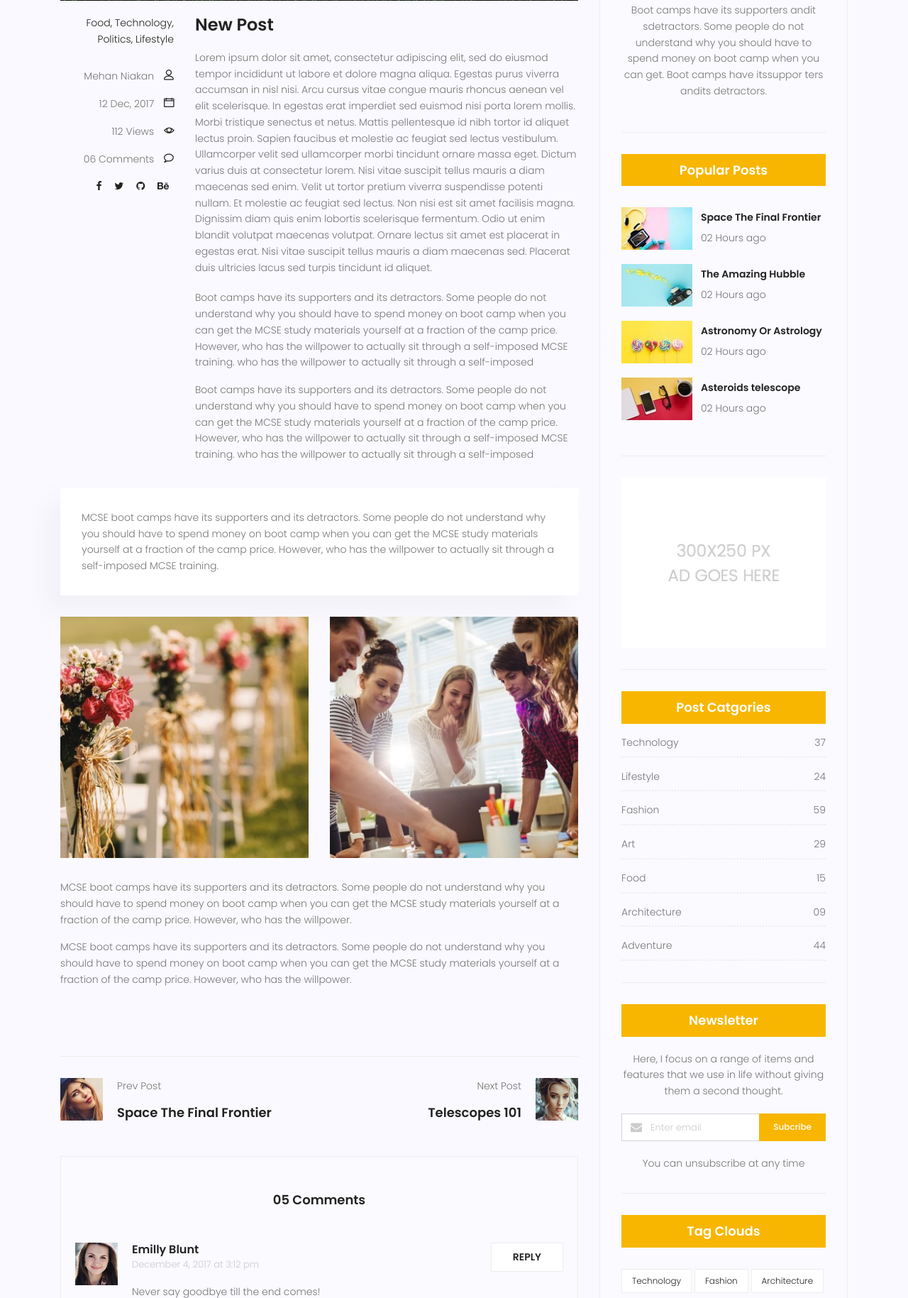
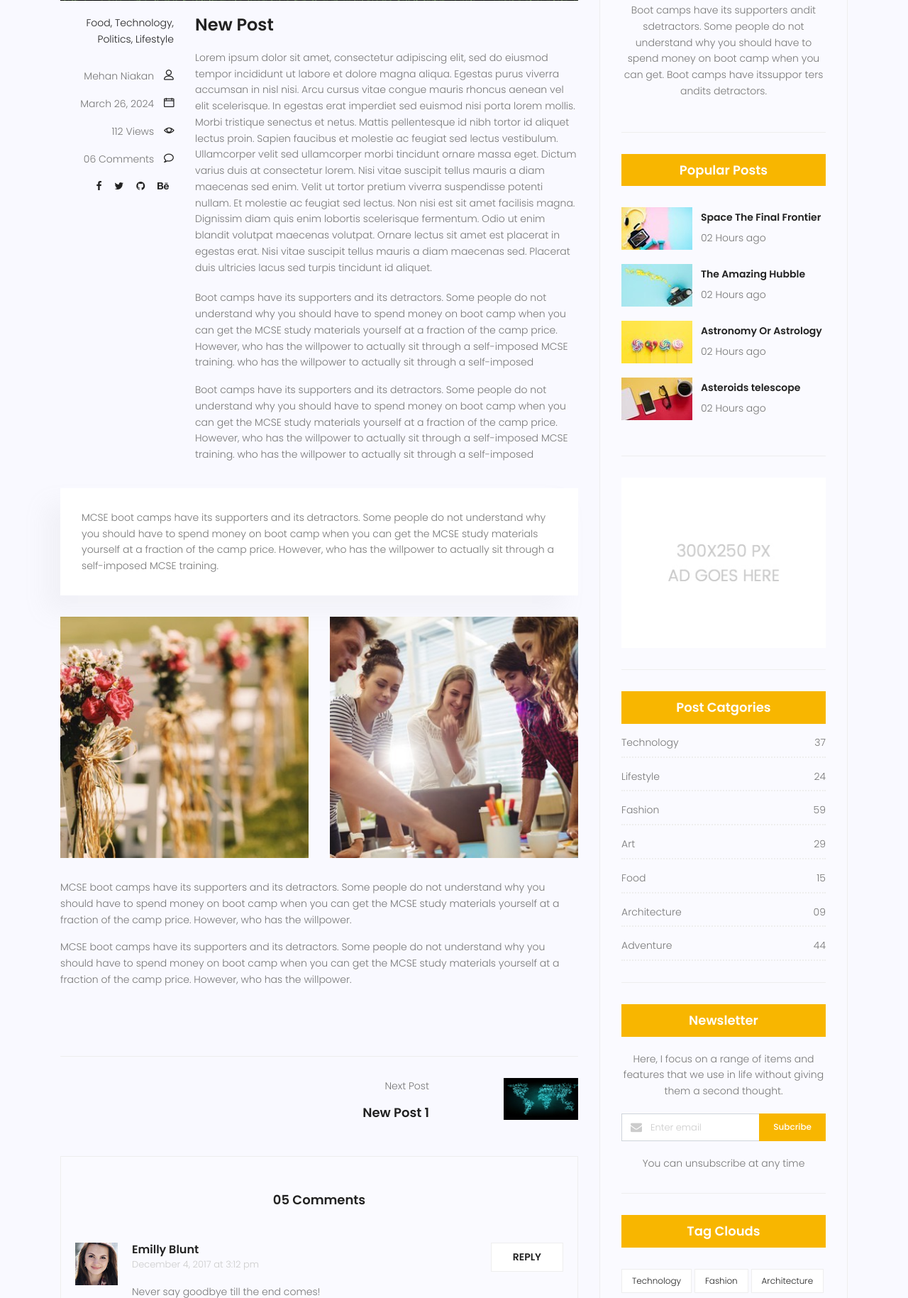
Before and after one commit to mehranniakan/djangoProject2, a Django app: a page that uses Templates/base.html in a window 1280 px wide. Shown: the part 830-2659 px from the top of the page at 71% size. Run offline with Django 4.2, Linux system fonts and the light colour scheme; data comes from the database, SQL or seed files in the repository; both versions use the stored data as it was after the commit; some libraries are stand-ins or nearby versions.

Commit message:
prev and next change done!

```diff
--- a/Templates/base.html
+++ b/Templates/base.html
@@ -30,6 +30,7 @@
     <link rel="stylesheet" href="{% static 'css/animate.min.css' %}">
     <link rel="stylesheet" href="{% static 'css/owl.carousel.css' %}">
     <link rel="stylesheet" href="{% static 'css/main.css' %}">
+    <link rel="stylesheet" href="{% static 'css/CustomStyle.css' %}">
 </head>
 <body>
 <header id="header">
--- a/Templates/blog/blog-single.html
+++ b/Templates/blog/blog-single.html
@@ -41,11 +41,12 @@
                                 <li><a href="#">Lifestyle</a></li>
                             </ul>
                             <div class="user-details row">
-                                <p class="user-name col-lg-12 col-md-12 col-6"><a href="#">{{ Post.Author.get_full_name }}</a> <span
+                                <p class="user-name col-lg-12 col-md-12 col-6"><a
+                                        href="#">{{ Post.Author.get_full_name }}</a> <span
                                         class="lnr lnr-user"></span></p>
-                                <p class="date col-lg-12 col-md-12 col-6"><a href="#">12 Dec, 2017</a> <span
+                                <p class="date col-lg-12 col-md-12 col-6"><a href="#">{{ Post.Publish_date }}</a> <span
                                         class="lnr lnr-calendar-full"></span></p>
-                                <p class="view col-lg-12 col-md-12 col-6"><a href="#">{{ count }} Views</a> <span
+                                <p class="view col-lg-12 col-md-12 col-6"><a href="#">{{ Post.Counted_Views }} Views</a> <span
                                         class="lnr lnr-eye"></span></p>
                                 <p class="comments col-lg-12 col-md-12 col-6"><a href="#">06 Comments</a> <span
                                         class="lnr lnr-bubble"></span></p>
@@ -110,31 +111,62 @@
                     </div>
                     <div class="navigation-area">
                         <div class="row">
+                            {% if next_item == 'Null' %}
                                 <div class="col-lg-6 col-md-6 col-12 nav-left flex-row d-flex justify-content-start align-items-center">
-                                <div class="thumb">
-                                    <a href="{% url 'single_blog' prev_id %}"><img class="img-fluid" src="{% static 'img/blog/prev.jpg' %}" alt=""></a>
+                                    <div class="containers">
+                                        <a href="{% url 'single_blog' prev_item.id %}"><img class="custom_image" src="{{ prev_item.Image.url }}" alt=""></a>
                                     </div>
                                     <div class="arrow">
-                                    <a href={% url 'single_blog' prev_id %}><span class="lnr text-white lnr-arrow-left"></span></a>
+                                        <a href={% url 'single_blog' prev_item.id %}><span class="lnr text-white lnr-arrow-left"></span></a>
                                     </div>
                                     <div class="detials">
                                         <p>Prev Post</p>
-                                    <a href="{% url 'single_blog' prev_id %}"><h4>Space The Final Frontier</h4></a>
+                                        <a href="{% url 'single_blog' prev_item.id %}"><h4>{{ prev_item.Title }}</h4>
+                                        </a>
+                                    </div>
+                                </div>
+                                <div class="col-lg-6 col-md-6 col-12 nav-right flex-row d-flex justify-content-end align-items-center"></div>
+                            {% elif prev_item == 'Null' %}
+                                <div class="col-lg-6 col-md-6 col-12 nav-left flex-row d-flex justify-content-start align-items-center"></div>
+                                <div class="col-lg-6 col-md-6 col-12 nav-right flex-row d-flex justify-content-end align-items-center">
+                                    <div class="detials">
+                                        <p>Next Post</p>
+                                        <a href="{% url 'single_blog' next_item.id %}"><h4>{{ next_item.Title }}</h4></a>
+                                    </div>
+                                    <div class="arrow">
+                                        <a href="{% url 'single_blog' next_item.id %}"><span class="lnr text-white lnr-arrow-right"></span></a>
+                                    </div>
+                                    <div class="containers">
+                                        <a href='{% url 'single_blog' next_item.id %}'><img class="custom_image"  src="{{ next_item.Image.url }}" alt=""></a>
+                                    </div>
+                                </div>
+                            {% else %}
+                                <div class="col-lg-6 col-md-6 col-12 nav-left flex-row d-flex justify-content-start align-items-center">
+                                    <div class="containers">
+                                        <a href="{% url 'single_blog' prev_item.id %}"><img class="custom_image"  src="{{ prev_item.Image.url }}" alt=""></a>
+                                    </div>
+                                    <div class="arrow">
+                                        <a href={% url 'single_blog' prev_item.id %}><span class="lnr text-white lnr-arrow-left"></span></a>
+                                    </div>
+                                    <div class="detials">
+                                        <p>Prev Post</p>
+                                        <a href="{% url 'single_blog' prev_item.id %}"><h4>{{ prev_item.Title }}</h4>
+                                        </a>
                                     </div>
                                 </div>
                                 <div class="col-lg-6 col-md-6 col-12 nav-right flex-row d-flex justify-content-end align-items-center">
                                     <div class="detials">
                                         <p>Next Post</p>
-                                    <a href="{% url 'single_blog' next_id  %}"><h4>Telescopes 101</h4></a>
+                                        <a href="{% url 'single_blog' next_item.id %}"><h4>{{ next_item.Title }}</h4></a>
                                     </div>
                                     <div class="arrow">
-                                    <a href="{% url 'single_blog' next_id  %}"><span class="lnr text-white lnr-arrow-right"></span></a>
+                                        <a href="{% url 'single_blog' next_item.id %}"><span class="lnr text-white lnr-arrow-right"></span></a>
                                     </div>
-                                <div class="thumb">
-                                    <a href='{% url 'single_blog' next_id %}'><img class="img-fluid" src="{% static 'img/blog/next.jpg' %}"
-                                                     alt=""></a>
+                                    <div class="containers">
+                                        <a href='{% url 'single_blog' next_item.id %}'><img class="custom_image" src="{{ next_item.Image.url }}" alt=""></a>
                                     </div>
                                 </div>
+                            {% endif %}
                         </div>
                     </div>
                     <div class="comments-area">
--- a/Templates/blog/test.html
+++ b/Templates/blog/test.html
@@ -5,6 +5,7 @@
     <title>Title</title>
 </head>
 <body>
-<h1>{{ Posts }}</h1>
+<h1>{{ prev_item }}</h1>
+<h1>{{ next_item }}</h1>
 </body>
 </html>
--- a/blog/models.py
+++ b/blog/models.py
@@ -24,8 +24,5 @@ class Post(models.Model):
     Created_date = models.DateField(auto_now_add=True)
     Updated_date = models.DateField(auto_now=True)
 
-    class Meta:
-        ordering = ('Created_date',)
-
     def __str__(self):
         return self.Title
--- a/blog/views.py
+++ b/blog/views.py
@@ -2,6 +2,7 @@ import datetime
 
 from django.http import HttpResponseNotFound
 from django.shortcuts import render, get_object_or_404
+from django.utils import timezone
 
 # Create your views here.
 from blog.models import Post
@@ -15,31 +16,44 @@ def home_blog(request):
 
 
 def single_blog(request, pid):
-    base_query = get_object_or_404(Post, pk=pid, Status=True)
+    current_date = datetime.date.today()
+    base_query = get_object_or_404(Post, pk=pid, Publish_date__lte=current_date, Status=True)
+
     count = base_query.Counted_Views
     count = count + 1
+
     query = Post.objects.filter(pk=pid).update(Counted_Views=count)
-    get_items = Post.objects.all()
+
+    base_query = get_object_or_404(Post, pk=pid, Publish_date__lte=current_date, Status=True)
+
+    get_items = Post.objects.filter(Publish_date__lte=current_date, Status=True)
+    get_items = list(get_items)
 
     index = -1
-    next_id = pid
-    prev_id = pid
+    next_item = "Null"
+    prev_item = "Null"
 
-    try:
-        for x in get_items:
-            index += 1
-            if pid == x.pk:
-                next_id = get_items[index + 1].id
-                prev_id = get_items[index - 1].id
-            else:
-                pass
-    except:
-        print('Nothing to Show')
+    for x in get_items:
+        index += 1
+        if pid == x.id:
+            try:
+                next_item = get_items[index + 1]
+            except:
+                next_item = 'Null'
 
-    context = {'Post': base_query, 'count': count, 'next_id': next_id, 'prev_id': prev_id}
+            try:
+                if index == 0:
+                    pass
+                else:
+                    prev_item = get_items[index - 1]
+            except:
+                next_item = 'Null'
+
+        else:
+            pass
+    context = {'Post': base_query, 'next_item': next_item, 'prev_item': prev_item}
     return render(request, "blog/Blog-single.html", context)
 
 
-def test(request, age):
-    context = {'Posts': age}
-    return render(request, "blog/test.html", context)
+def test(request, pid):
+    return render(request, "blog/test.html")
--- a/djangoProject2/urls.py
+++ b/djangoProject2/urls.py
@@ -24,7 +24,7 @@ urlpatterns = [
     path('admin/', admin.site.urls),
     path('', include('website.urls')),
     path('blog', include('blog.urls')),
-    path('test/<int:age>', blog.views.test)
+    path('test/<int:pid>', blog.views.test)
 ]
 urlpatterns += static(settings.STATIC_URL, document_root=settings.STATIC_ROOT)
 urlpatterns += static(settings.MEDIA_URL, document_root=settings.MEDIA_ROOT)
--- /dev/null
+++ b/static/css/CustomStyle.css
@@ -0,0 +1,9 @@
+
+.custom_image{
+    max-width: 50%;
+    max-height: 40%;
+}
+.containers{
+    background-color: transparent !important;
+    width: 60% !important;
+}
```
Also changed, not shown: db.sqlite3. Lines whose indentation alone changed are shown as unchanged.
